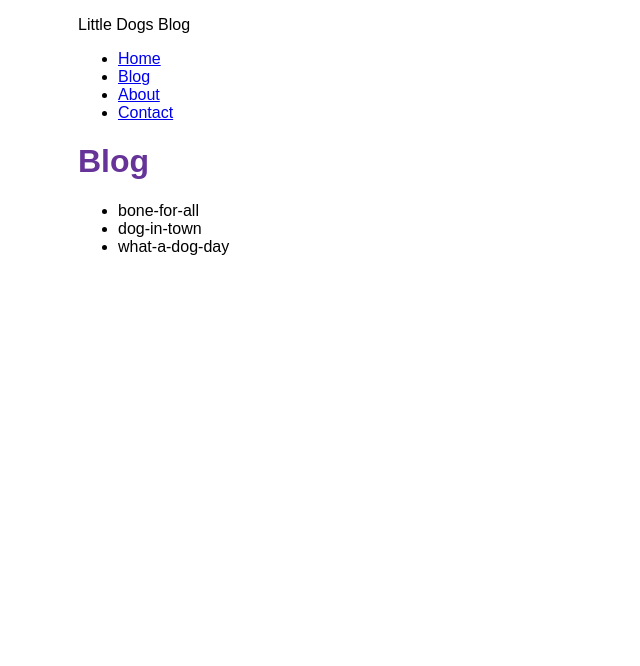
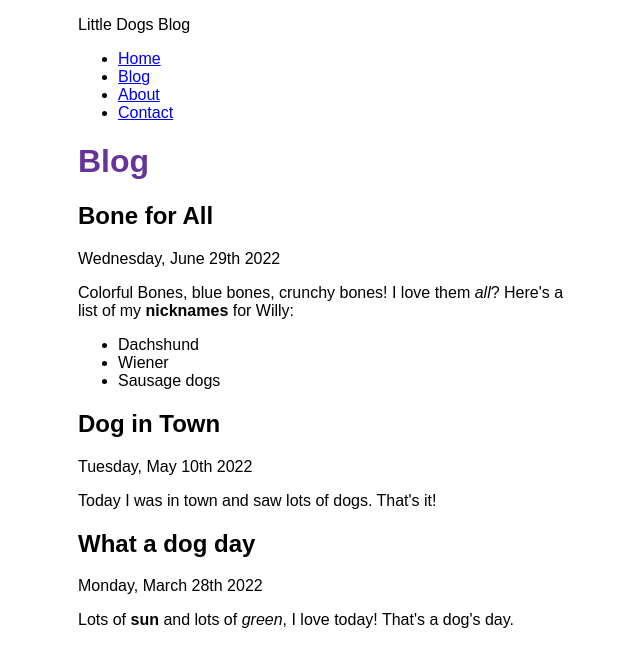
Before and after one commit to slaleye/gatsby-starter-minimal, a Gatsby site: page /blog in a window 1280 px wide. Shown: the whole page, without its empty margins (312-952 px from the left). Built offline with nearby package versions, Linux system fonts and the light colour scheme; Gatsby itself is replaced by a stand-in of ours.

Commit message:
Added Mdx renderer and display bog content

```diff
--- a/blog/bone-for-all.mdx
+++ b/blog/bone-for-all.mdx
@@ -0,0 +1,10 @@
+---
+title: "Bone for All"
+date: "2022-06-29"
+---
+
+Colorful Bones, blue bones, crunchy bones! I love them *all*?
+Here's a list of my **nicknames** for Willy:
+* Dachshund
+* Wiener
+* Sausage dogs
--- a/blog/dog-in-town.mdx
+++ b/blog/dog-in-town.mdx
@@ -0,0 +1,6 @@
+---
+title: "Dog in Town"
+date: "2022-05-10"
+---
+
+Today I was in town and saw lots of dogs. That's it!
--- a/blog/what-a-dog-day.mdx
+++ b/blog/what-a-dog-day.mdx
@@ -0,0 +1,6 @@
+---
+title: "What a dog day"
+date: "2022-03-28"
+---
+
+Lots of **sun** and lots of *green*, I love today! That's a dog's day.
--- a/gatsby-config.js
+++ b/gatsby-config.js
@@ -12,6 +12,7 @@ module.exports = {
         name: "blog",
         path: `${__dirname}/blog`,
       }
-    }
+    },
+    "gatsby-plugin-mdx",
   ],
 }
--- a/src/pages/blog.js
+++ b/src/pages/blog.js
@@ -2,25 +2,33 @@ import * as React from "react";
 import Layout from "../components/Layout";
 
 import { graphql } from "gatsby";
+import { MDXRenderer } from "gatsby-plugin-mdx";
 
 const Blog = ({ data }) => {
   return (
     <Layout pageTitle="Blog Page" pageHeading="Blog">
-      <ul>
-        {data.allFile.nodes.map((node) => (
-           <li key={node.name}>{node.name}</li>
-        ))}
-      </ul>
+      {data.allMdx.nodes.map((node) => (
+        <article>
+          <h2>{node.frontmatter.title}</h2>
+          <p>{node.frontmatter.date}</p>
+          <MDXRenderer>{node.body}</MDXRenderer>
+        </article>
+      ))}
     </Layout>
   );
 };
 
 /** Doesn't matter how these are called */
 export const query = graphql`
-  query {
-    allFile(filter: { sourceInstanceName: { eq: "blog" } }) {
+  {
+    allMdx(sort: { fields: frontmatter___date, order: DESC }) {
       nodes {
-        name
+        frontmatter {
+          title
+          date(formatString: "dddd, MMMM Do YYYY")
+        }
+        id
+        body
       }
     }
   }
```
Also changed, not shown: package.json (+5 -2 lines), 1 other file.
